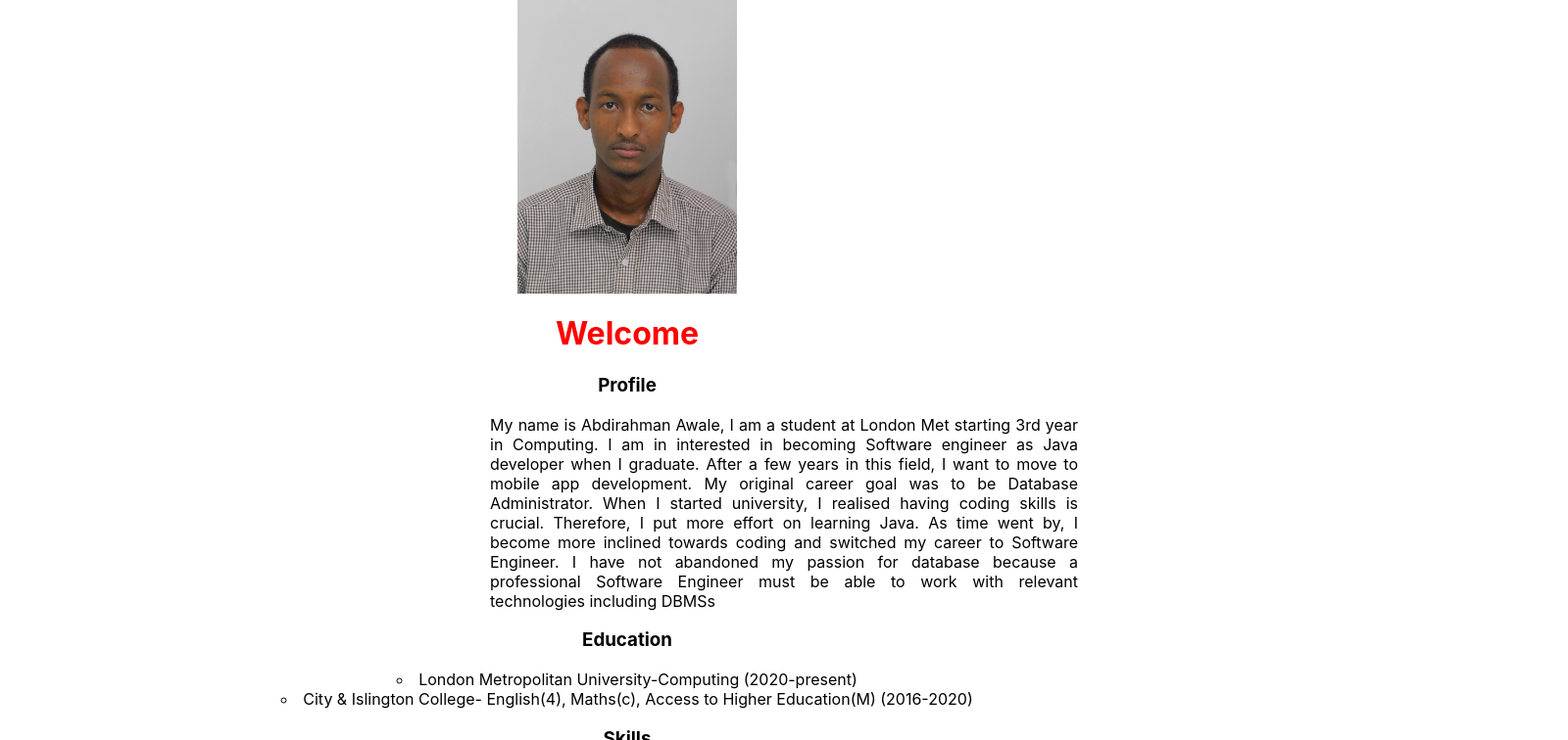
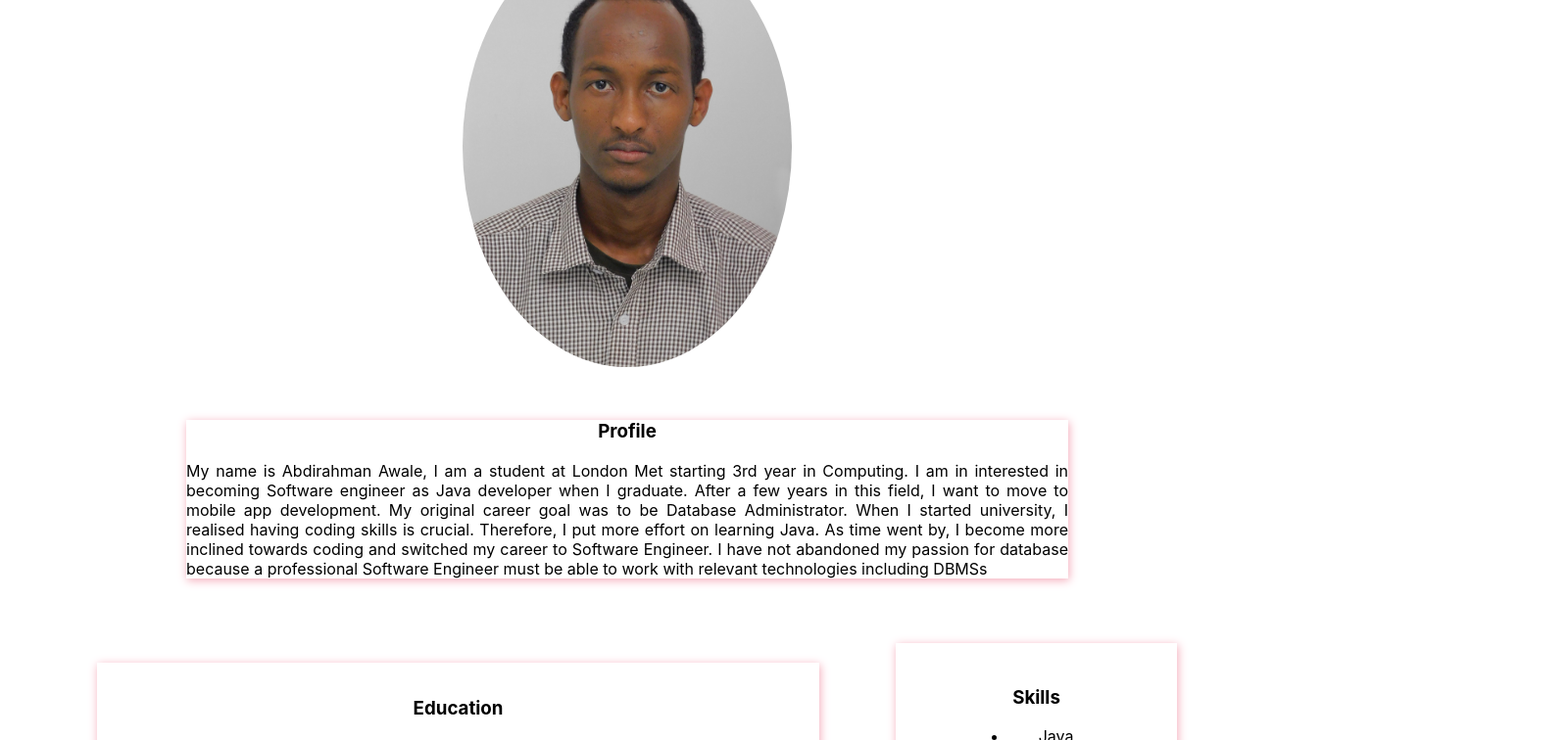
Before and after one commit to Abdirahman0123/portfolio, a React (Create React App) app: page / in a window 1280 px wide. Shown: the top 756 px of the page at 98% size, 1600 px wide, since content can reach past the window. Built offline with nearby package versions, Linux system fonts and the light colour scheme.

Commit message:
Updated Portfolio

```diff
--- a/package.json
+++ b/package.json
@@ -8,7 +8,9 @@
     "@testing-library/user-event": "^13.5.0",
     "react": "^18.2.0",
     "react-dom": "^18.2.0",
-    "react-scripts": "5.0.1",
+    "react-icons": "^4.4.0",
+    "react-scripts": "^2.1.3",
+    "swiper": "^8.3.2",
     "web-vitals": "^2.1.4"
   },
   "scripts": {
--- a/src/App.css
+++ b/src/App.css
@@ -4,4 +4,32 @@ img {
   margin-right: auto;
   height: 300px;
   width: auto;
+  border-radius: 50%;
 }
+
+
+.ES{
+  display: flex;
+  flex-direction: row;
+  justify-content: space-around;
+  margin: 50px;
+
+}
+
+
+/*.whole {
+background-color: azure;
+}*/
+
+.myProfile {
+  display: flex;
+  flex-direction: row;
+  justify-content: center;
+  margin: 50px;
+}
+
+.myPic:hover {
+  -ms-transform: scale(1.5); /* IE 9 */
+  -webkit-transform: scale(1.5); /* Safari 3-8 */
+  transform: scale(1.5);
+}
--- a/src/App.js
+++ b/src/App.js
@@ -1,28 +1,31 @@
+
+import React from 'react'
 import './App.css'
 import { Profile, Education, Skills} from './components'
 
 function App() {
-  return (<div style={{ textAlign: "center" }} >
+  return ( <center class="whole" >
+    <div >
 
+    <div class="myPic">
+    <img src={'/picture/me.jpg'} alt="Logo" class="center hover:scale-20"  />
+    </div>
+    <h1 style={{ color: "Teal" }}>Welcome</h1>
 
-    <img src={'/picture/me.jpg'} alt="Logo" class="center" />
-
-
-    <h1 style={{ color: "red", textAlign: "center" }}>Welcome</h1>
-
-    <div>
+    <div class="myProfile">
       <Profile />
     </div>
 
-    <div >
+    <div class = "ES">
       <Education />
-    </div>
-
-    <div>
       <Skills />
     </div>
 
   </div>
+  </center>
   )
 };
 export default App;
+//<h1 style={{ color: "red", textAlign: "center" }}>Welcome</h1>
+// <Skills/>
+// <div class = "ES">
--- a/src/components/education/Education.js
+++ b/src/components/education/Education.js
@@ -1,11 +1,21 @@
 import React from 'react'
+//1px 2px 2px 9px #F4AAB9
 export const Education = () => {
-    return ( <div >
-        <h3> Education </h3>
-        <p style={{ textAlign:"justfiy"}} >
+    return ( <div style={{
+        boxShadow: '1px 2px 9px #F4AAB9 ',
+        margin: '20px',
+        padding: '16px'
+      }}>
+        <div >
+        <h3  > Education </h3>
+        </div>
+
+        <div>
+        <p style={{ textAlign:"justfiy", fontsize: "25px"}} >
         <li style={{listStyle: "circle"}}> London Metropolitan University-Computing (2020-present)</li>
         <li style={{listStyle: "circle"}} >City & Islington College- English(4), Maths(c), Access to Higher Education(M) (2016-2020)</li>
         </p>
         </div>
+        </div>
     )
 }
--- a/src/components/profile/Profile.js
+++ b/src/components/profile/Profile.js
@@ -1,8 +1,21 @@
 import React from 'react'
+//1px 2px 9px #F4AAB9
+//2px 2px 2px 9px rgb(255, 236, 229)
 export const Profile = () => {
   return (<div /*style={{color: "red", textAlign: 'justify'}}*/>
-    <h3> Profile </h3>
-    <p style={{width: '600px', marginLeft: '500px', textAlign:'justify'}}> My name is Abdirahman Awale, I am a student at London Met
+
+    <div style={{
+      boxShadow: '1px 2px 9px #F4AAB9',
+
+    }}>
+
+      <h3 > Profile </h3>
+
+      <p style={{
+        textAlign: "justify", width: '900px'
+
+      }}
+      > My name is Abdirahman Awale, I am a student at London Met
         starting 3rd year in Computing. I am in interested in becoming Software engineer
         as Java developer when I graduate. After a few years in this field, I want to
         move to mobile app development. My original career goal was to
@@ -13,6 +26,8 @@ export const Profile = () => {
         professional Software Engineer must be able to work with relevant technologies including DBMSs
       </p>
     </div>
+  </div>
 
   )
 }
+// style={{width: '600px', /*marginLeft: '500px',*/ textAlign:'justify'}}
--- a/src/components/skills/Skills.js
+++ b/src/components/skills/Skills.js
@@ -1,14 +1,17 @@
 import React from "react";
+//import {siJava} from 'react-icons/si';
+//1px 2px 2px 9px #F4AAB9
 export const Skills = () => {
     return (
-        <>
+        <div style= {{boxShadow: '1px 2px 9px #F4AAB9', padding: "25px 75px 70px 75px"}}>
             <h3> Skills </h3>
 
+            <ul>
             <li>Java</li>
             <li>SQL (Oracle)</li>
             <li>XML</li>
-
-        </>
+            </ul>
+        </div>
 
     )
 }
--- /dev/null
+++ b/src/styles.css
@@ -0,0 +1,47 @@
+#app { height: 100% }
+html,
+body {
+  position: relative;
+  height: 100%;
+}
+
+body {
+  background: #eee;
+  font-family: Helvetica Neue, Helvetica, Arial, sans-serif;
+  font-size: 14px;
+  color: #000;
+  margin: 0;
+  padding: 0;
+}
+
+.swiper {
+  width: 100%;
+  height: 100%;
+}
+
+.swiper-slide {
+  text-align: center;
+  font-size: 18px;
+  background: #fff;
+
+  /* Center slide text vertically */
+  display: -webkit-box;
+  display: -ms-flexbox;
+  display: -webkit-flex;
+  display: flex;
+  -webkit-box-pack: center;
+  -ms-flex-pack: center;
+  -webkit-justify-content: center;
+  justify-content: center;
+  -webkit-box-align: center;
+  -ms-flex-align: center;
+  -webkit-align-items: center;
+  align-items: center;
+}
+
+.swiper-slide img {
+  display: block;
+  width: 100%;
+  height: 100%;
+  object-fit: cover;
+}
```
Also changed, not shown: 1 other file (tests, documents, lock files or other folders). Lines whose indentation alone changed are shown as unchanged.
